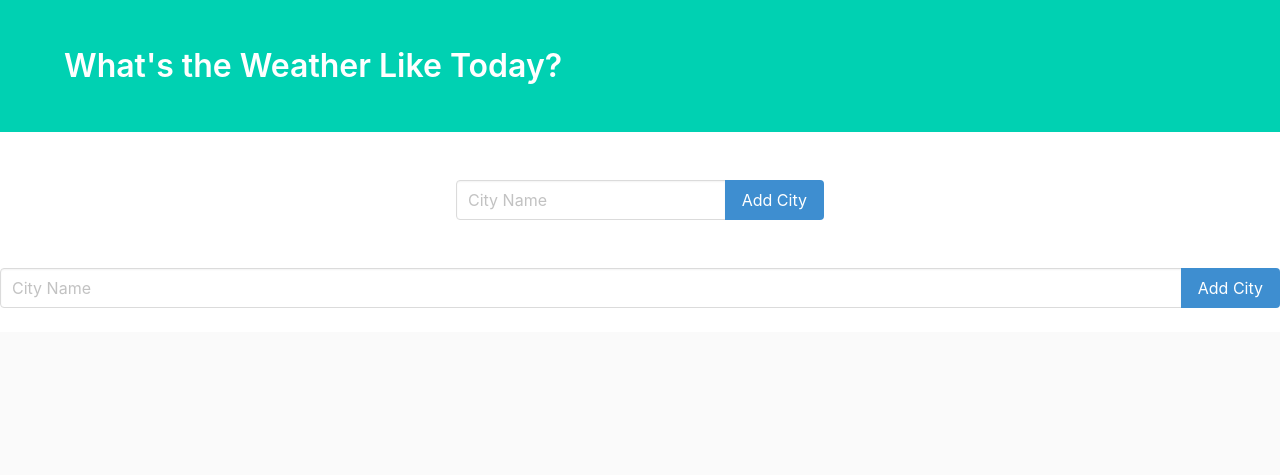
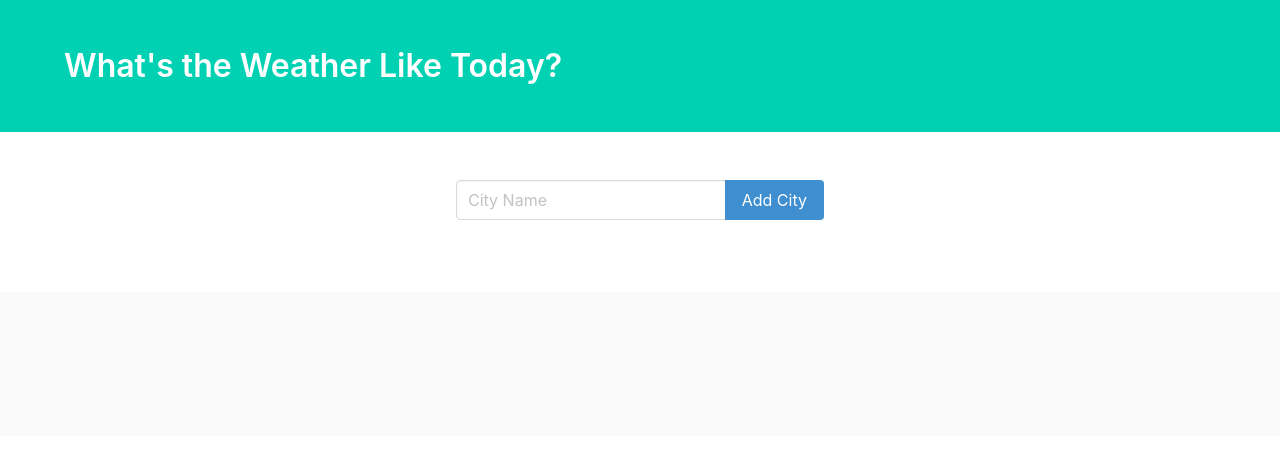
Before and after one commit to reikamoon/DjangoWeatherApp, a Django app: template weather/templates/weather/index.html in a window 1280 px wide. Shown: the top 475 px of the page. Run offline with Django 3.2, Linux system fonts and the light colour scheme; the template is opened without the code that fills it: values that come from a table or form of the project are taken from there, others are empty; parts of the project's set-up code (start-up, migrations or seed data) failed here and were passed over; some libraries are stand-ins or nearby versions.

Commit message:
fixed double button glitch

```diff
--- a/weather/models.py
+++ b/weather/models.py
@@ -4,7 +4,7 @@ from django.db import models
 class City(models.Model):
     name = models.CharField(max_length=25)
 
-    def _str_(self): #show the actual city name on the dashboard
+    def __str__(self): #show the actual city name on the dashboard
         return self.name
 
     class Meta: #show the plural of city as cities instead of citys
--- a/weather/templates/weather/index.html
+++ b/weather/templates/weather/index.html
@@ -22,9 +22,10 @@
             <div class="columns">
                 <div class="column is-offset-4 is-4">
                   <form method="POST">
+                  {% csrf_token %}
                   <div class="field has-addons">
                       <div class="control is-expanded">
-                                <input class="input" type="text" placeholder="City Name">
+                          {{ form.name }}
                       </div>
                       <div class="control">
                           <button class="button is-info">
@@ -37,19 +38,6 @@
             </div>
         </div>
     </section>
-    <form method="POST">
-    {% csrf_token %}
-    <div class="field has-addons">
-        <div class="control is-expanded">
-            {{ form.name }}
-        </div>
-        <div class="control">
-            <button class="button is-info">
-                Add City
-            </button>
-        </div>
-    </div>
-</form>
     <div class="column is-offset-4 is-4">
     {% for weather in weather_data %}
     <div class="box">
```
Also changed, not shown: weather/views.py (+18 -12 lines), db.sqlite3. Lines whose indentation alone changed are shown as unchanged.
